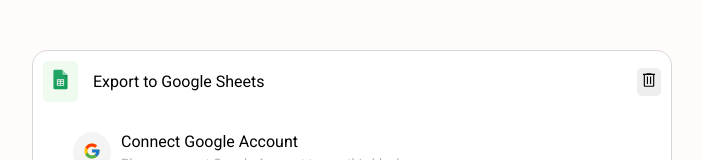
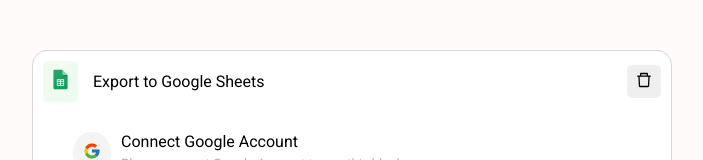
Before and after one commit to mramdanf/export-to-googlesheet, a Next.js app: page / in a window 1280 px wide. Shown: the top 160 px of the page, without its empty margins (288-991 px from the left). Built offline with nearby package versions, Linux system fonts and the light colour scheme.

Commit message:
change delete icon

```diff
--- a/src/components/button/button.module.css
+++ b/src/components/button/button.module.css
@@ -1,17 +1,7 @@
 .buttonDefault {
-  background-color: #2183f6;
+  border: none;
   border-radius: 5px;
-  color: white;
   padding: 8px 10px;
-  border: none;
-}
-
-.button {
-  width: 100%;
-  margin-top: 20px;
-  padding: 10px 0;
-  border-radius: 50px;
-  border: none;
 }
 
 .buttonPrimary {
--- a/src/components/button/button.tsx
+++ b/src/components/button/button.tsx
@@ -10,16 +10,14 @@ interface CustomButtonProps
   category?: 'primary' | 'default';
 }
 
-function Button({ children, category, ...rest }: CustomButtonProps) {
+function Button({ children, category, className, ...rest }: CustomButtonProps) {
+  const btnClasses = cx({
+    [classes.buttonPrimary]: category === 'primary',
+    [classes.buttonDefault]: !category || category === 'default',
+    [className || '']: !!className
+  });
   return (
-    <button
-      className={cx(
-        {
-          [classes.buttonPrimary]: category === 'primary'
-        },
-        rest.className
-      )}
-      {...rest}>
+    <button className={btnClasses} {...rest}>
       {children}
     </button>
   );
--- a/src/components/connect-flow-node.module.css
+++ b/src/components/connect-flow-node.module.css
@@ -3,14 +3,13 @@
   margin-top: 20px;
   padding: 10px 0;
   border-radius: 50px;
-  border: none;
 }
 
 .button:hover {
   cursor: pointer;
 }
 
-.buttonContent {
+.button .buttonContent {
   display: flex;
   align-items: center;
   justify-content: center;
--- a/src/components/icons/delete-icon.module.css
+++ /dev/null
@@ -1,5 +0,0 @@
-.wrapper {
-  background-color: #eeeeee;
-  border-radius: 5px;
-  padding: 3px;
-}
--- a/src/components/icons/delete-icon.tsx
+++ b/src/components/icons/delete-icon.tsx
@@ -1,21 +1,18 @@
-import classes from './delete-icon.module.css';
+import { SVGProps } from 'react';
 
-function DeleteIcon() {
-  const minus = 30;
-  const dimension = {
-    height: 48 - minus,
-    width: 48 - minus
-  };
+function DeleteIcon(props: SVGProps<SVGSVGElement>) {
   return (
-    <div className={classes.wrapper}>
-      <svg
-        xmlns="http://www.w3.org/2000/svg"
-        width={dimension.width}
-        height={dimension.height}
-        viewBox="0 -960 960 960">
-        <path d="M261-120q-24.75 0-42.375-17.625T201-180v-570h-41v-60h188v-30h264v30h188v60h-41v570q0 24-18 42t-42 18H261Zm438-630H261v570h438v-570ZM367-266h60v-399h-60v399Zm166 0h60v-399h-60v399ZM261-750v570-570Z" />
-      </svg>
-    </div>
+    <svg
+      viewBox="64 64 896 896"
+      focusable="false"
+      data-icon="delete"
+      width="1em"
+      height="1em"
+      fill="currentColor"
+      aria-hidden="true"
+      {...props}>
+      <path d="M360 184h-8c4.4 0 8-3.6 8-8v8h304v-8c0 4.4 3.6 8 8 8h-8v72h72v-80c0-35.3-28.7-64-64-64H352c-35.3 0-64 28.7-64 64v80h72v-72zm504 72H160c-17.7 0-32 14.3-32 32v32c0 4.4 3.6 8 8 8h60.4l24.7 523c1.6 34.1 29.8 61 63.9 61h454c34.2 0 62.3-26.8 63.9-61l24.7-523H888c4.4 0 8-3.6 8-8v-32c0-17.7-14.3-32-32-32zM731.3 840H292.7l-24.2-512h487l-24.2 512z"></path>
+    </svg>
   );
 }
 
--- a/src/components/main-card.module.css
+++ b/src/components/main-card.module.css
@@ -7,21 +7,27 @@
   height: 300px;
 }
 
-.cardHeader {
+.card .header {
   display: flex;
   align-items: center;
 }
 
-.gsheetIcon {
+.card .header .gsheetIcon {
   padding: 2px 10px;
   background-color: #f0fbf0;
   border-radius: 5px;
 }
 
-.cardHeaderText {
+.card .header .headerText {
   margin-left: 15px;
 }
 
-.cardHeaderDeleteIcon {
+.card .header .deleteButton {
   margin-left: auto;
+  padding: 7px 9px;
 }
+
+.card .header .deleteButton svg {
+  width: 1.2em;
+  height: 1.2em;
+}
--- a/src/components/main-card.tsx
+++ b/src/components/main-card.tsx
@@ -1,24 +1,25 @@
 import { useState } from 'react';
 import ConnectToGoogleAccount from './connect-to-google-account';
+import { Content } from '@/types/app';
 import DeleteIcon from './icons/delete-icon';
 import GSheetIcon from './icons/gsheet-icon';
+import ConnectFlowNode from './connect-flow-node';
+import FileChooser from './file-chooser-form';
 import classes from './main-card.module.css';
-import ConnectFlowNode from './connect-flow-node';
-import { Content } from '@/types/app';
-import FileChooser from './file-chooser-form';
+import Button from './button/button';
 
 function MainCard() {
   const [currContent, setCurrContent] = useState<Content>('connect-google');
   return (
     <div className={classes.card}>
-      <div className={classes.cardHeader}>
+      <div className={classes.header}>
         <div className={classes.gsheetIcon}>
           <GSheetIcon />
         </div>
-        <p className={classes.cardHeaderText}>Export to Google Sheets</p>
-        <div className={classes.cardHeaderDeleteIcon}>
+        <p className={classes.headerText}>Export to Google Sheets</p>
+        <Button className={classes.deleteButton} onClick={() => setCurrContent('connect-google')}>
           <DeleteIcon />
-        </div>
+        </Button>
       </div>
       {currContent === 'connect-google' && (
         <ConnectToGoogleAccount onSetCurrContent={setCurrContent} />
--- a/src/components/select/select.tsx
+++ b/src/components/select/select.tsx
@@ -84,7 +84,7 @@ function Select({
       <div
         className={cx(classes.triggerDropdown, triggerDropdownClass)}
         onClick={() => setShowOption(!showOption)}>
-        <span>{selectedOptions.map((option) => option.label).join(',')}</span>
+        <span>{selectedOptions.map((option) => option.label).join(', ')}</span>
         <DownIcon className={classes.downIcon} />
       </div>
       {showOption && (
```
